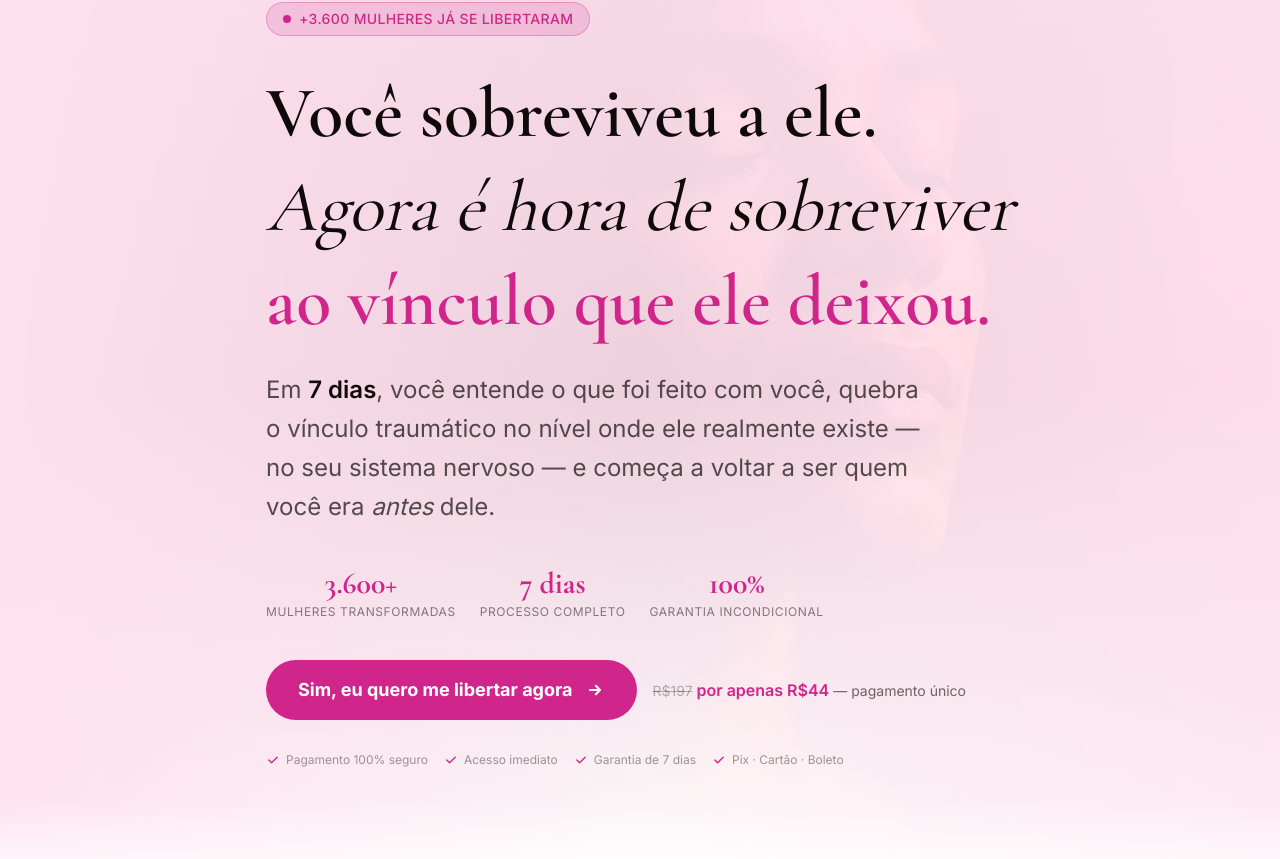
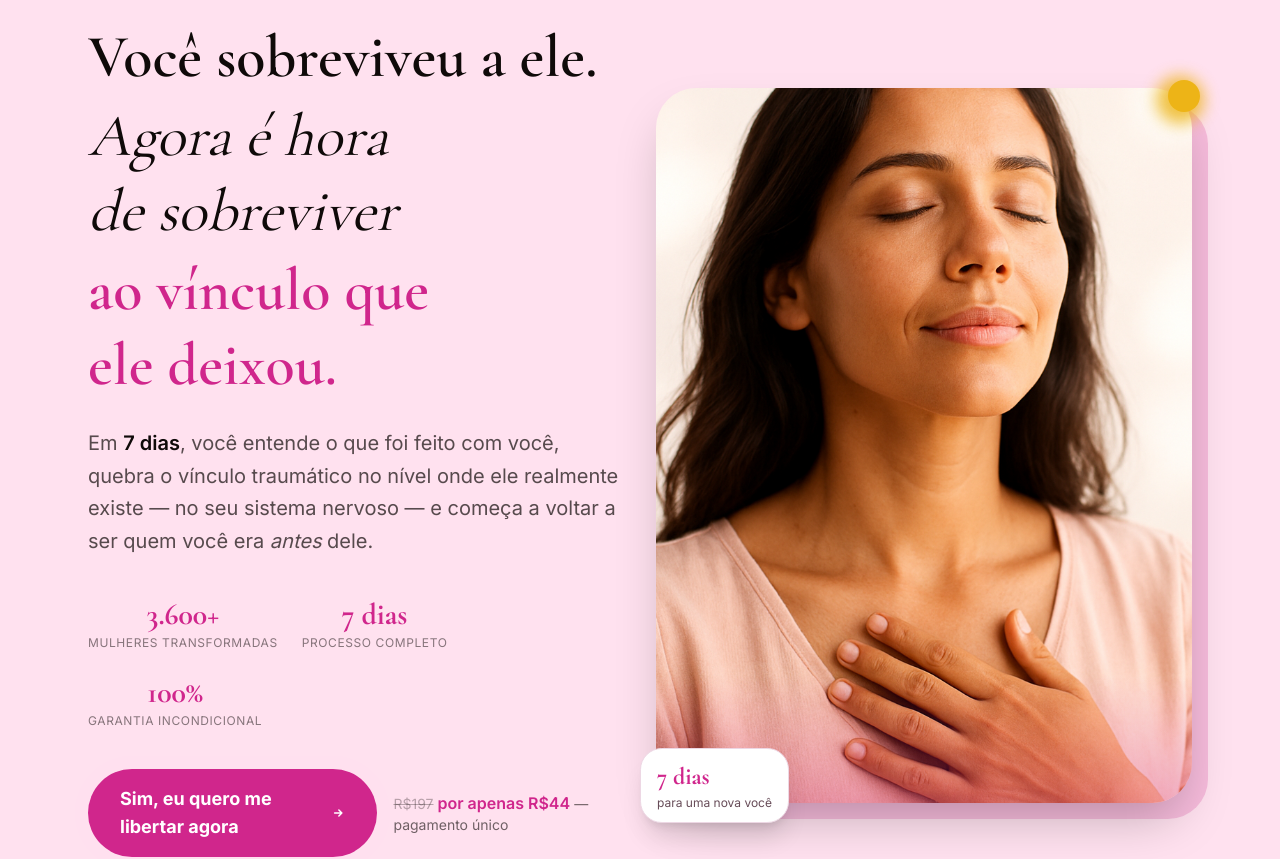
Before and after one commit to lukasmaia182-eng/pv7, a Next.js app: page / in a window 1280 px wide. Shown: the part 166-1025 px from the top of the page. Built offline with nearby package versions, Linux system fonts and the light colour scheme.

Commit message:
feat: imagens visíveis no hero e na seção autoridade com layout duas colunas
Co-authored-by: v0[bot] <v0[bot]@users.noreply.github.com>

```diff
--- a/components/sales/HeroSection.tsx
+++ b/components/sales/HeroSection.tsx
@@ -3,22 +3,12 @@ import { CTAButton } from './CTAButton'
 
 export function HeroSection() {
   return (
-    <section className="relative min-h-screen bg-[var(--color-brand-muted)] overflow-hidden flex items-center">
-      {/* Background image */}
-      <div className="absolute inset-0 z-0">
-        <Image
-          src="/images/hero-woman.png"
-          alt="Mulher encontrando sua liberdade emocional"
-          fill
-          className="object-cover object-center opacity-15"
-          priority
-        />
-        {/* Gradient overlay */}
-        <div className="absolute inset-0 bg-gradient-to-b from-[var(--color-brand-muted)]/80 via-[var(--color-brand-muted)]/50 to-background/95" />
-        <div className="absolute inset-0 bg-gradient-to-r from-[var(--color-brand-muted)]/90 via-transparent to-[var(--color-brand-muted)]/60" />
-      </div>
+    <section className="relative bg-[var(--color-brand-muted)] overflow-hidden">
+      <div className="max-w-6xl mx-auto px-4 sm:px-6">
+        <div className="grid md:grid-cols-2 gap-8 items-center min-h-screen py-16 md:py-20">
 
-      <div className="relative z-10 max-w-5xl mx-auto px-4 sm:px-6 py-20 md:py-32">
+          {/* Left — copy */}
+          <div className="relative z-10 order-2 md:order-1">
             {/* Badge */}
             <div className="inline-flex items-center gap-2 bg-[var(--color-brand)]/15 border border-[var(--color-brand)]/30 rounded-full px-4 py-1.5 mb-8">
               <span className="w-2 h-2 rounded-full bg-[var(--color-brand)] inline-block" />
@@ -29,23 +19,21 @@ export function HeroSection() {
 
             {/* Main Headline */}
             <h1 className="font-heading text-foreground text-balance mb-6">
-          <span className="block text-4xl sm:text-5xl md:text-6xl lg:text-7xl font-semibold leading-tight">
+              <span className="block text-4xl sm:text-5xl md:text-5xl lg:text-6xl font-semibold leading-tight">
                 Você sobreviveu a ele.
               </span>
-          <span className="block text-4xl sm:text-5xl md:text-6xl lg:text-7xl font-light italic leading-tight mt-1">
+              <span className="block text-4xl sm:text-5xl md:text-5xl lg:text-6xl font-light italic leading-tight mt-1">
                 Agora é hora de sobreviver
               </span>
-          <span className="block text-4xl sm:text-5xl md:text-6xl lg:text-7xl font-semibold leading-tight mt-1 text-[var(--color-brand)]">
+              <span className="block text-4xl sm:text-5xl md:text-5xl lg:text-6xl font-semibold leading-tight mt-1 text-[var(--color-brand)]">
                 ao vínculo que ele deixou.
               </span>
             </h1>
 
             {/* Subheadline */}
-        <p className="text-foreground/70 text-lg sm:text-xl md:text-2xl max-w-2xl leading-relaxed mb-10">
+            <p className="text-foreground/70 text-lg sm:text-xl max-w-xl leading-relaxed mb-10">
               Em{' '}
-          <strong className="text-foreground font-semibold">
-            7 dias
-          </strong>
+              <strong className="text-foreground font-semibold">7 dias</strong>
               , você entende o que foi feito com você, quebra o vínculo traumático no nível onde ele realmente existe — no seu sistema nervoso — e começa a voltar a ser quem você era{' '}
               <em>antes</em> dele.
             </p>
@@ -93,8 +81,38 @@ export function HeroSection() {
             </div>
           </div>
 
+          {/* Right — image */}
+          <div className="relative order-1 md:order-2 flex justify-center md:justify-end">
+            <div className="relative w-full max-w-sm md:max-w-none">
+              {/* Decorative shape behind image */}
+              <div className="absolute inset-0 rounded-[2.5rem] bg-[var(--color-brand)]/20 translate-x-4 translate-y-4" />
+              <div className="relative rounded-[2.5rem] overflow-hidden shadow-2xl aspect-[3/4]">
+                <Image
+                  src="/images/hero-woman.png"
+                  alt="Mulher encontrando sua liberdade emocional"
+                  fill
+                  className="object-cover object-top"
+                  priority
+                />
+                {/* Subtle bottom gradient so text badges sit well */}
+                <div className="absolute bottom-0 left-0 right-0 h-32 bg-gradient-to-t from-[var(--color-brand)]/30 to-transparent" />
+              </div>
+              {/* Floating badge */}
+              <div className="absolute -bottom-5 -left-4 bg-white rounded-2xl shadow-xl px-4 py-3 border border-border">
+                <div className="font-heading text-2xl font-bold text-[var(--color-brand)]">7 dias</div>
+                <div className="text-xs text-muted-foreground leading-tight mt-0.5">para uma nova você</div>
+              </div>
+              {/* Gold accent dot */}
+              <div className="absolute -top-3 -right-3 w-12 h-12 rounded-full bg-[var(--color-gold)] opacity-80 blur-sm" />
+              <div className="absolute -top-2 -right-2 w-8 h-8 rounded-full bg-[var(--color-gold)]" />
+            </div>
+          </div>
+
+        </div>
+      </div>
+
       {/* Bottom fade */}
-      <div className="absolute bottom-0 left-0 right-0 h-24 bg-gradient-to-t from-background to-transparent z-10" />
+      <div className="absolute bottom-0 left-0 right-0 h-16 bg-gradient-to-t from-background to-transparent" />
     </section>
   )
 }
```
Also changed, not shown: public/images/dr-jane.png, public/images/hero-woman.png. Lines whose indentation alone changed are shown as unchanged.
